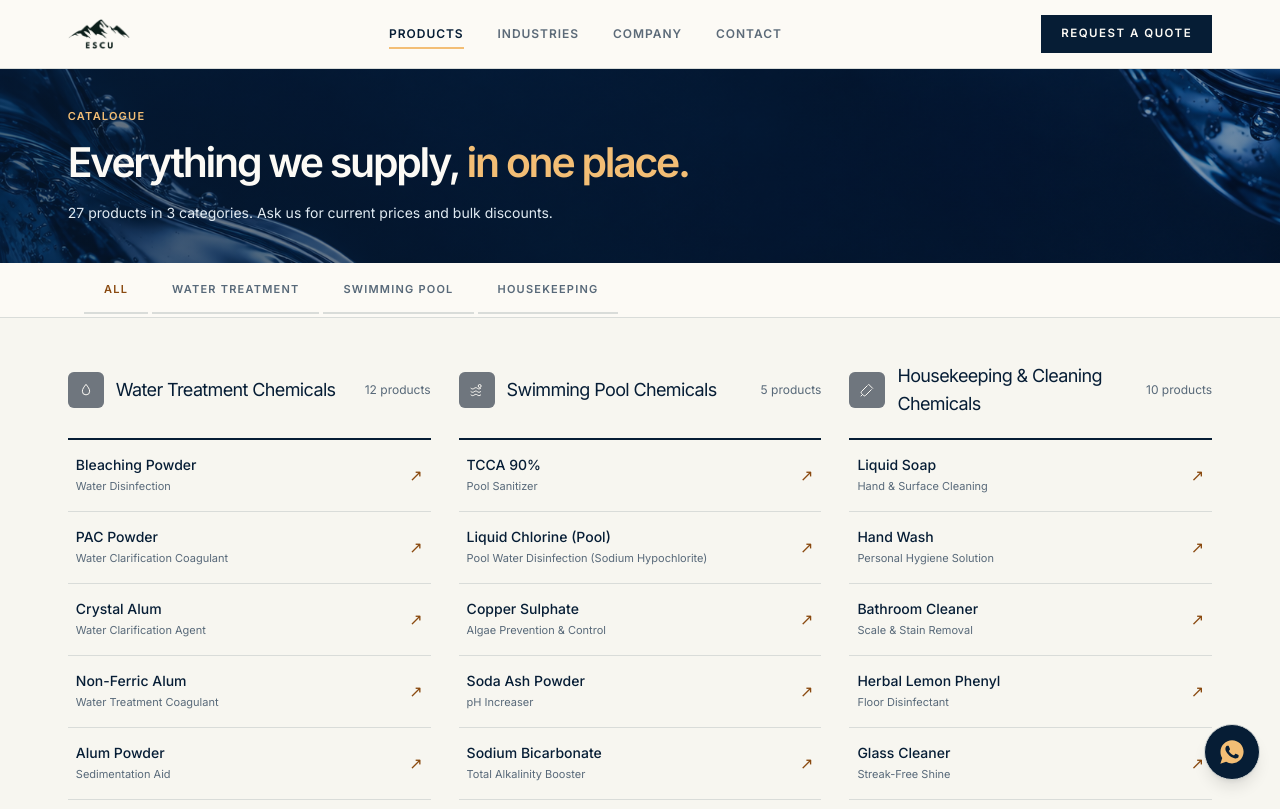
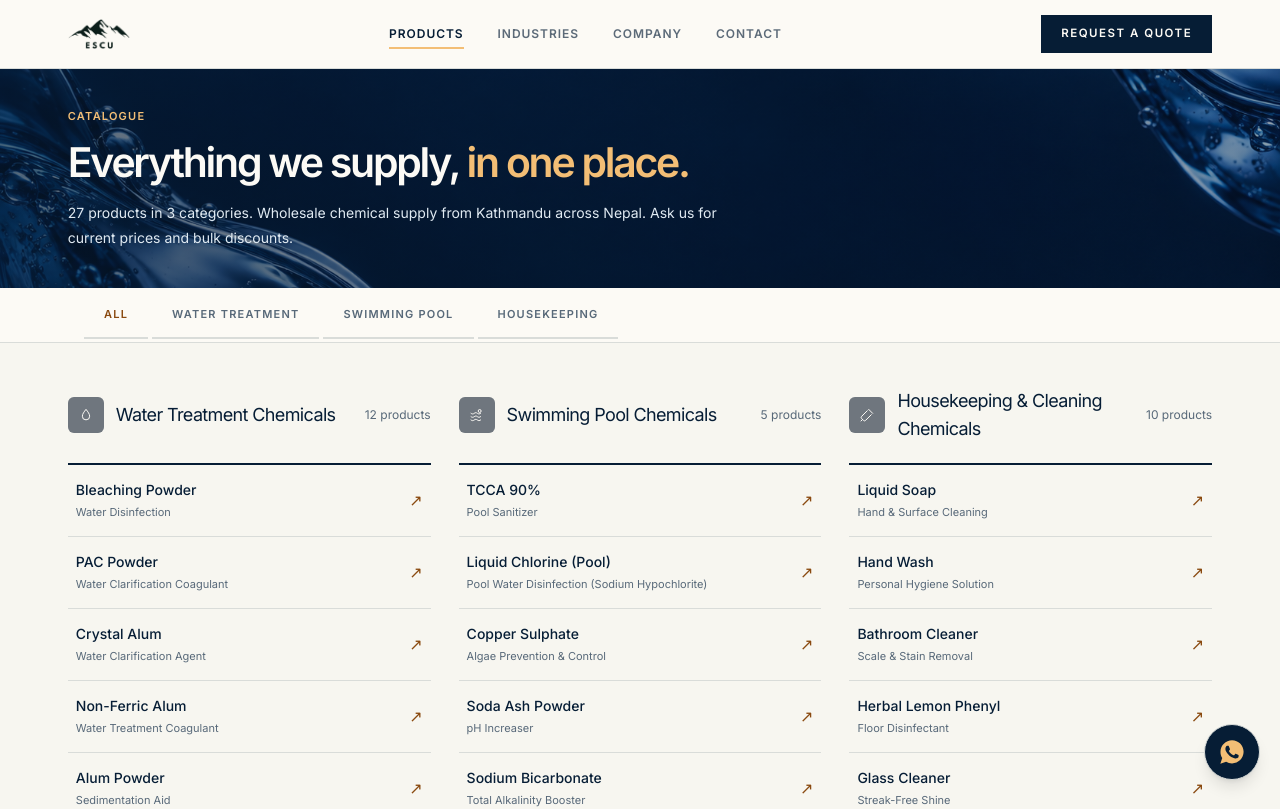
Before and after one commit to MartinTiwari/ESCU_WEBSITE, a Next.js app: page /products in a window 1280 px wide. Shown: the top 809 px of the page. Built offline with nearby package versions, Linux system fonts and the light colour scheme; grey boxes are pictures that could not be loaded.

Commit message:
Improve ESCU search identity and category indexing

```diff
--- a/src/app/layout.tsx
+++ b/src/app/layout.tsx
@@ -31,8 +31,8 @@ const spaceMono = Space_Mono({
 export const metadata: Metadata = {
   metadataBase: new URL(site.url),
   title: {
-    default: `${site.name} (${site.shortName}) | Chemical Supplier in Nepal`,
-    template: `%s | ${site.shortName}`,
+    default: `${site.name} | Chemical Supplier in Nepal`,
+    template: `%s | ${site.name}`,
   },
   description: site.tagline,
   keywords: [
@@ -68,7 +68,7 @@ export const metadata: Metadata = {
   robots: {
     index: true,
     follow: true,
-    googleBot: { index: true, follow: true },
+    googleBot: { index: true, follow: true, "max-image-preview": "large", "max-snippet": -1, "max-video-preview": -1 },
   },
 };
 
@@ -81,6 +81,7 @@ export const viewport: Viewport = {
 const jsonLd = {
   "@context": "https://schema.org",
   "@type": ["Store", "LocalBusiness"],
+  "@id": `${site.url}/#organization`,
   name: site.name,
   alternateName: site.shortName,
   url: site.url,
@@ -111,7 +112,7 @@ const jsonLd = {
       closes: "17:00",
     },
   ],
-  areaServed: "NP",
+  areaServed: { "@type": "Country", name: "Nepal" },
   // The confirmed founding year is 2048 BS; omit an unconfirmed Gregorian date.
   sameAs: [] as string[],
 };
--- a/src/app/page.tsx
+++ b/src/app/page.tsx
@@ -4,6 +4,27 @@ import IntroReveal from "@/components/IntroReveal";
 import { site, whatsappLink } from "@/lib/site";
 import { products, type Category } from "@/lib/products";
 import { photos } from "@/lib/photos";
+import { pageMetadata } from "@/lib/seo";
+
+export const metadata = {
+  ...pageMetadata({
+    title: `${site.name} | Chemical Supplier in Nepal`,
+    description: "Chemical manufacturer and supplier in Kathmandu, Nepal since 2048 BS. Liquid soap, water treatment and pool chemicals. Contact ESCU for wholesale and bulk orders.",
+    path: "/",
+  }),
+  title: { absolute: `${site.name} | Chemical Supplier in Nepal` },
+};
+
+const websiteJsonLd = {
+  "@context": "https://schema.org",
+  "@type": "WebSite",
+  "@id": `${site.url}/#website`,
+  url: `${site.url}/`,
+  name: site.name,
+  alternateName: ["Everest Super Chemical", site.shortName],
+  inLanguage: "en",
+  publisher: { "@id": `${site.url}/#organization` },
+};
 
 const ranges: { category: Category; title: string; image: string; description: string; examples: string }[] = [
   { category: "Water Treatment Chemicals", title: "Water treatment.", image: photos.waterTreatment, description: "For the plants and systems that keep clean water flowing.", examples: "PAC · Alum · Chlorine · Bleaching powder" },
@@ -18,6 +39,7 @@ function Arrow({ diagonal = false }: { diagonal?: boolean }) {
 export default function Home() {
   return (
     <div className="home-page">
+      <script type="application/ld+json" dangerouslySetInnerHTML={{ __html: JSON.stringify(websiteJsonLd).replace(/</g, "\\u003c") }} />
       <IntroReveal />
       <section className="element-hero" aria-labelledby="home-title">
         <div className="element-stage">
@@ -55,7 +77,7 @@ export default function Home() {
 
       <section id="our-range" className="home-range home-container" aria-labelledby="range-title">
         <div className="home-section-top"><p className="home-kicker">WHAT WE SUPPLY</p><span className="home-section-index">01 /</span></div>
-        <div className="home-section-heading"><h2 id="range-title">Good chemistry.<br /><span>For the everyday.</span></h2><div><p>Three specialist ranges. One place to source the chemicals your business depends on.</p><Link href="/products" className="home-text-link">View all {products.length} products <Arrow /></Link></div></div>
+        <div className="home-section-heading"><h2 id="range-title">Chemical supply.<br /><span>Across Nepal.</span></h2><div><p>Liquid soap and cleaning products, water treatment chemicals and pool supplies from our team in Kathmandu. Available for wholesale and bulk orders across Nepal.</p><Link href="/products" className="home-text-link">View all {products.length} products <Arrow /></Link></div></div>
         <div className="home-range-grid">
           {ranges.map((range, i) => <Link className="home-range-item" key={range.category} href={`/products?category=${encodeURIComponent(range.category)}`}>
             <div className="home-range-image"><Image src={range.image} alt="" fill sizes="(min-width: 760px) 32vw, 100vw" /><span className="home-range-number">0{i + 1}</span><span className="home-range-arrow"><Arrow diagonal /></span></div>
--- a/src/app/products/[slug]/page.tsx
+++ b/src/app/products/[slug]/page.tsx
@@ -15,8 +15,8 @@ export async function generateMetadata({ params }: { params: Promise<{ slug: str
   const product = getProductBySlug(slug);
   if (!product) return {};
   return pageMetadata({
-    title: `${product.name} in Nepal | ${product.useCase}`,
-    description: `${product.description} Wholesale supply of ${product.name.toLowerCase()} across Nepal for ${product.industries.join(", ").toLowerCase()}. Contact ${site.shortName} for pricing and bulk orders.`,
+    title: `${product.name} Supplier in Nepal`,
+    description: `${product.name} for ${product.useCase.toLowerCase()}. Supplied by ${site.name}, Kathmandu. Request bulk pricing and delivery across Nepal.`,
     keywords: [
       `${product.name} Nepal`,
       `${product.name} price Nepal`,
@@ -65,12 +65,8 @@ export default async function ProductPage({ params }: { params: Promise<{ slug:
     category: product.category,
     sku: product.slug,
     url,
-    image: `${site.url}/logo-mark.png`,
-    // Brand, not Organization. Google's merchant listing spec types `brand`
-    // as Brand specifically, and rejected the Organization we had here as
-    // "Invalid object type for field brand" across every product. The
-    // manufacturer below is a different field and does take an Organization.
-    brand: { "@type": "Brand", name: site.name },
+    // ESCU both manufactures and imports. Do not assign an unverified
+    // manufacturer, brand or company-logo product image to every item.
     // Industries served are not a demographic audience. Google's merchant
     // listing spec only accepts PeopleAudience under `audience` and flagged
     // these Audience objects as "Invalid object type for field audience".
@@ -104,7 +100,6 @@ export default async function ProductPage({ params }: { params: Promise<{ slug:
     // Revisit only if real list pricing is published (add a proper Offer with
     // priceCurrency "NPR") or if first-party reviews are genuinely collected
     // and displayed on the page.
-    manufacturer: { "@type": "Organization", name: site.name },
   };
 
   // Gives Google the catalogue → category → product hierarchy explicitly,
--- a/src/app/products/page.tsx
+++ b/src/app/products/page.tsx
@@ -8,7 +8,7 @@ import PageHeader from "@/components/PageHeader";
 import CategoryIcon from "@/components/CategoryIcon";
 import { pageMetadata } from "@/lib/seo";
 
-export const metadata = pageMetadata({
+const catalogueMetadata = pageMetadata({
   title: "Chemical Products Catalogue | Water Treatment, Pool & Housekeeping",
   description: `Browse ${products.length}+ chemical products across water treatment, swimming pool, and housekeeping categories. Wholesale pricing and bulk supply for hotels, hospitals, and industries across Nepal.`,
   keywords: [
@@ -23,13 +23,31 @@ export const metadata = pageMetadata({
   path: "/products",
 });
 
+const categoryDescriptions: Record<string, string> = {
+  "Housekeeping & Cleaning Chemicals": "Liquid soap, hand wash, floor cleaner and cleaning supplies for hotels, restaurants and commercial buildings. Wholesale supply from Kathmandu across Nepal.",
+  "Swimming Pool Chemicals": "Source TCCA, liquid chlorine, copper sulphate, soda ash and sodium bicarbonate for swimming pools. Ask ESCU in Kathmandu for bulk pricing and delivery in Nepal.",
+  "Water Treatment Chemicals": "Water treatment chemicals in Nepal: PAC, alum, industrial salt, caustic soda, antiscalant and more. Bulk supply from Kathmandu for treatment plants and industry.",
+};
+
+export async function generateMetadata({ searchParams }: { searchParams: Promise<{ category?: string }> }) {
+  const { category } = await searchParams;
+  if (!category || !categories.some((value) => value === category)) return catalogueMetadata;
+  return pageMetadata({
+    title: `${category} in Nepal`,
+    description: categoryDescriptions[category],
+    path: `/products?category=${encodeURIComponent(category)}`,
+  });
+}
+
 export default async function ProductsPage({
   searchParams,
 }: {
   searchParams: Promise<{ category?: string }>;
 }) {
-  const { category } = await searchParams;
+  const { category: requestedCategory } = await searchParams;
+  const category = categories.find((value) => value === requestedCategory);
   const activeCategories = category ? categories.filter((c) => c === category) : categories;
+  const visibleProducts = products.filter((product) => activeCategories.includes(product.category));
 
   // Names the full catalogue as an ordered list in one place. The product
   // links are already in the markup; this states outright that they are a
@@ -37,9 +55,9 @@ export default async function ProductsPage({
   const itemListJsonLd = {
     "@context": "https://schema.org",
     "@type": "ItemList",
-    name: `${site.name} product catalogue`,
-    numberOfItems: products.length,
-    itemListElement: products.map((p, i) => ({
+    name: `${site.name} ${category || "product catalogue"}`,
+    numberOfItems: visibleProducts.length,
+    itemListElement: visibleProducts.map((p, i) => ({
       "@type": "ListItem",
       position: i + 1,
       name: p.name,
@@ -55,8 +73,8 @@ export default async function ProductsPage({
       />
       <PageHeader
         eyebrow="Catalogue"
-        title={<>Everything we supply, <span className="italic text-amber-bright">in one place.</span></>}
-        sub={`${products.length} products in ${categories.length} categories. Ask us for current prices and bulk discounts.`}
+        title={category ? <>{category} <span className="text-amber-bright">in Nepal.</span></> : <>Everything we supply, <span className="italic text-amber-bright">in one place.</span></>}
+        sub={category ? categoryDescriptions[category] : `${products.length} products in ${categories.length} categories. Wholesale chemical supply from Kathmandu across Nepal. Ask us for current prices and bulk discounts.`}
       />
 
       {/* Filter tabs */}
--- a/src/app/sitemap.ts
+++ b/src/app/sitemap.ts
@@ -1,13 +1,13 @@
 import type { MetadataRoute } from "next";
 import { site } from "@/lib/site";
-import { products } from "@/lib/products";
+import { categories, products } from "@/lib/products";
 
 // Google ignores <changefreq> and <priority> outright, but it does read
 // <lastmod> when scheduling crawls — and the sitemap had none, so every URL
 // looked equally stale. Bump this by hand when page content actually changes.
 // Deliberately not `new Date()`: a lastmod that always reads "now" is treated
 // as noise and discounted, which is worse than having none.
-const CONTENT_LAST_UPDATED = new Date("2026-08-08");
+const CONTENT_LAST_UPDATED = new Date("2026-09-11");
 
 export default function sitemap(): MetadataRoute.Sitemap {
   const staticRoutes: MetadataRoute.Sitemap = [
@@ -26,5 +26,9 @@ export default function sitemap(): MetadataRoute.Sitemap {
     priority: 0.7,
   }));
 
-  return [...staticRoutes, ...productRoutes];
+  const categoryRoutes = categories.map((category) => ({
+    url: `${site.url}/products?category=${encodeURIComponent(category)}`,
+    lastModified: CONTENT_LAST_UPDATED,
+  }));
+  return [...staticRoutes, ...categoryRoutes, ...productRoutes];
 }
```
